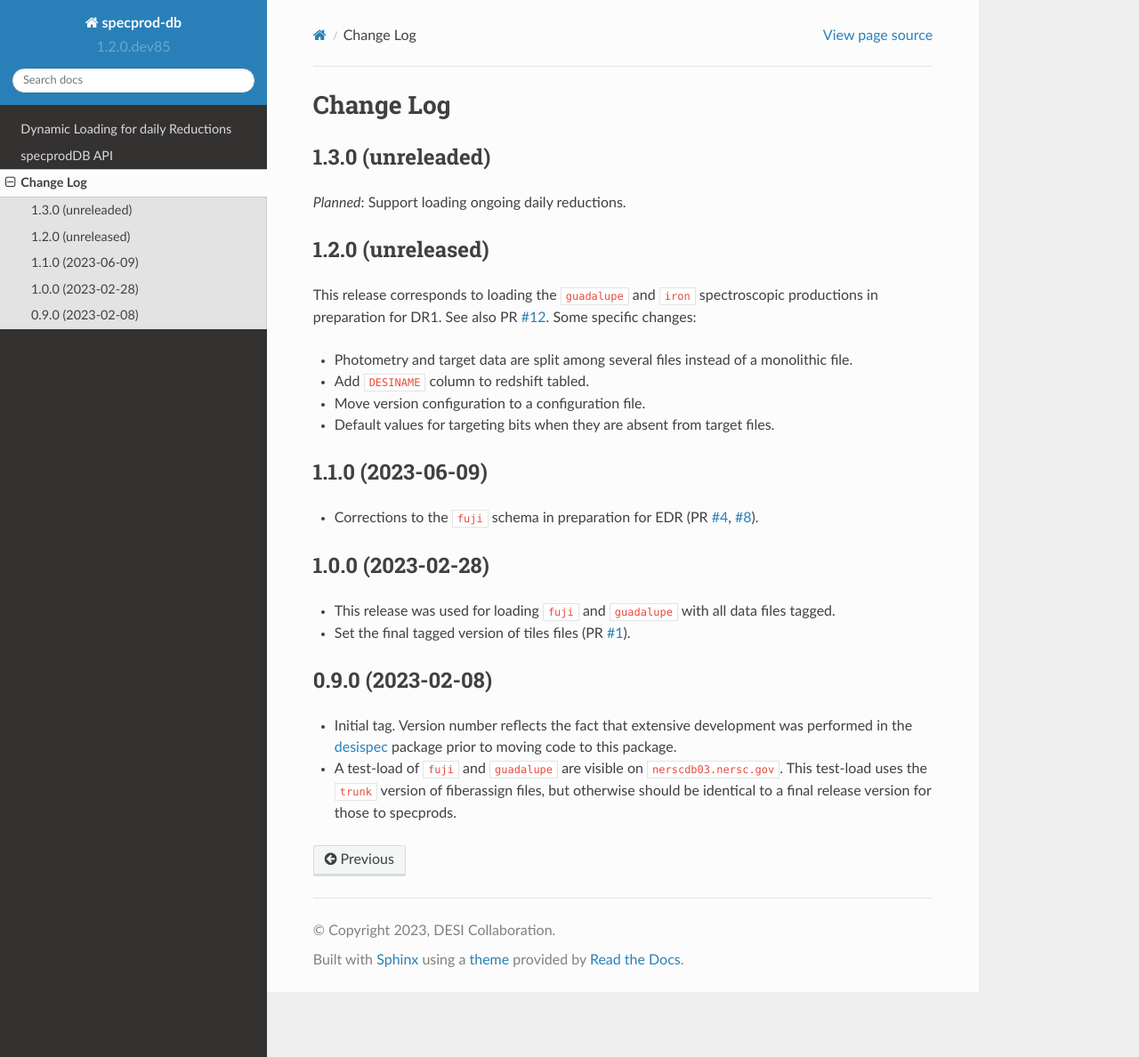
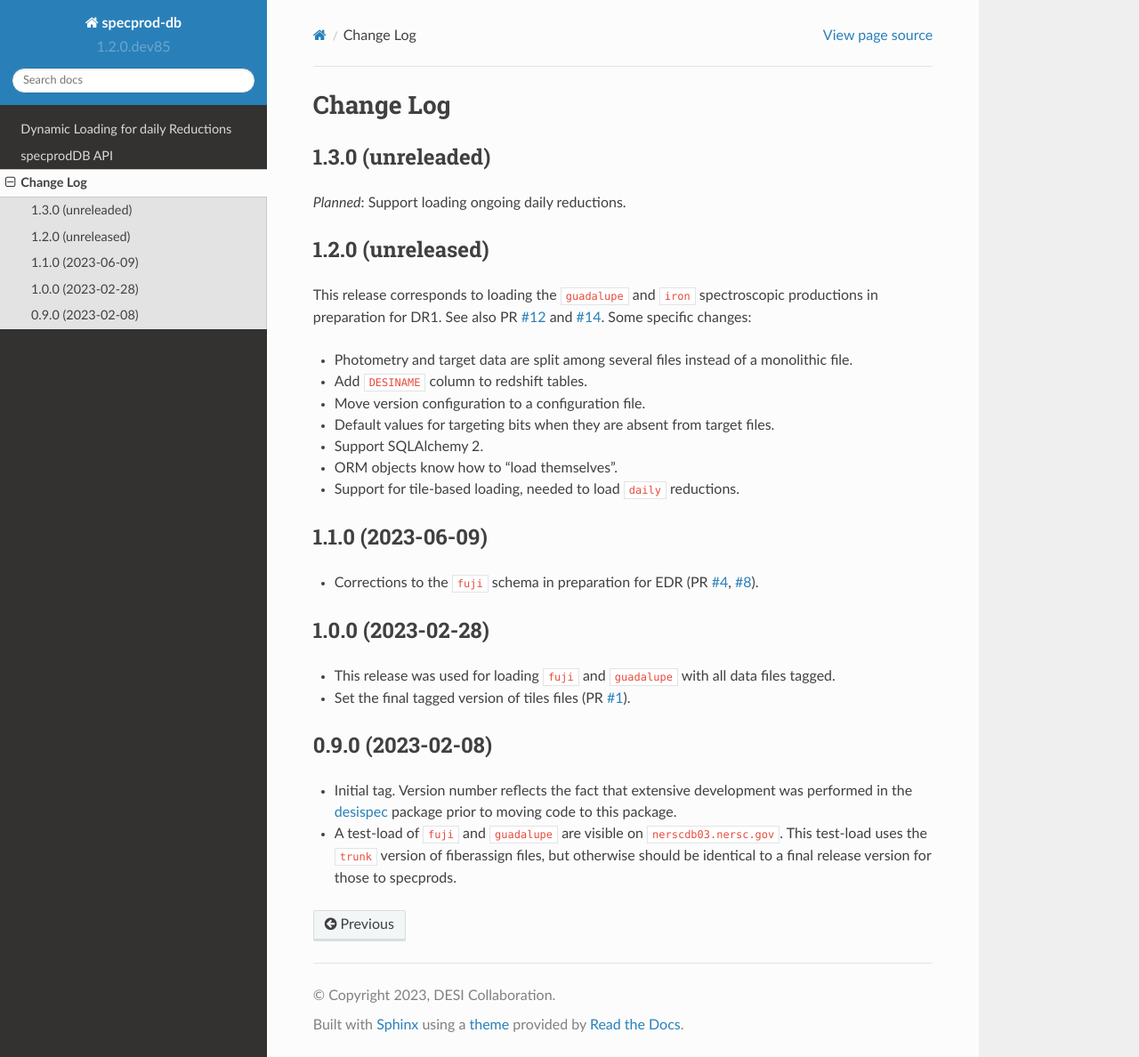
Before and after one commit to desihub/specprod-db, a Sphinx documentation site: the page built from doc/changes.rst, in a window 1280 px wide and 1188 px high. Shown: the whole window at 89% size. Built offline with Sphinx 7.4.7 and the Read the Docs theme 2.0.0, drawn with Linux system fonts in a browser that asks for light colours.

Commit message:
update change log

```diff
--- a/doc/changes.rst
+++ b/doc/changes.rst
@@ -11,14 +11,18 @@ Change Log
 ------------------
 
 This release corresponds to loading the ``guadalupe`` and ``iron`` spectroscopic
-productions in preparation for DR1. See also PR `#12`_. Some specific changes:
+productions in preparation for DR1. See also PR `#12`_ and `#14`_. Some specific changes:
 
 * Photometry and target data are split among several files instead of a monolithic file.
-* Add ``DESINAME`` column to redshift tabled.
+* Add ``DESINAME`` column to redshift tables.
 * Move version configuration to a configuration file.
 * Default values for targeting bits when they are absent from target files.
+* Support SQLAlchemy 2.
+* ORM objects know how to "load themselves".
+* Support for tile-based loading, needed to load ``daily`` reductions.
 
 .. _`#12`: https://github.com/desihub/specprod-db/pull/12
+.. _`#14`: https://github.com/desihub/specprod-db/pull/14
 
 1.1.0 (2023-06-09)
 ------------------
```
